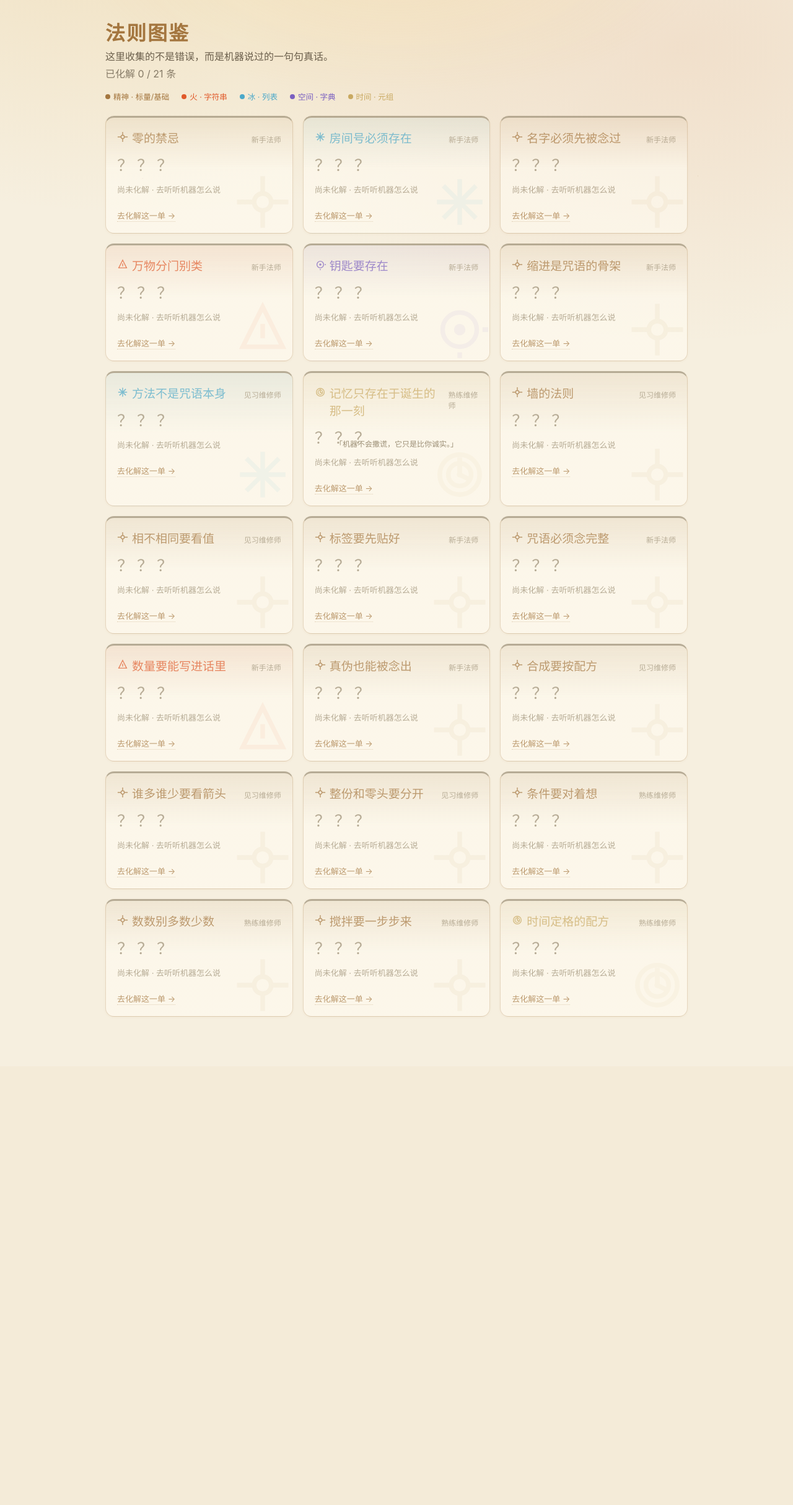
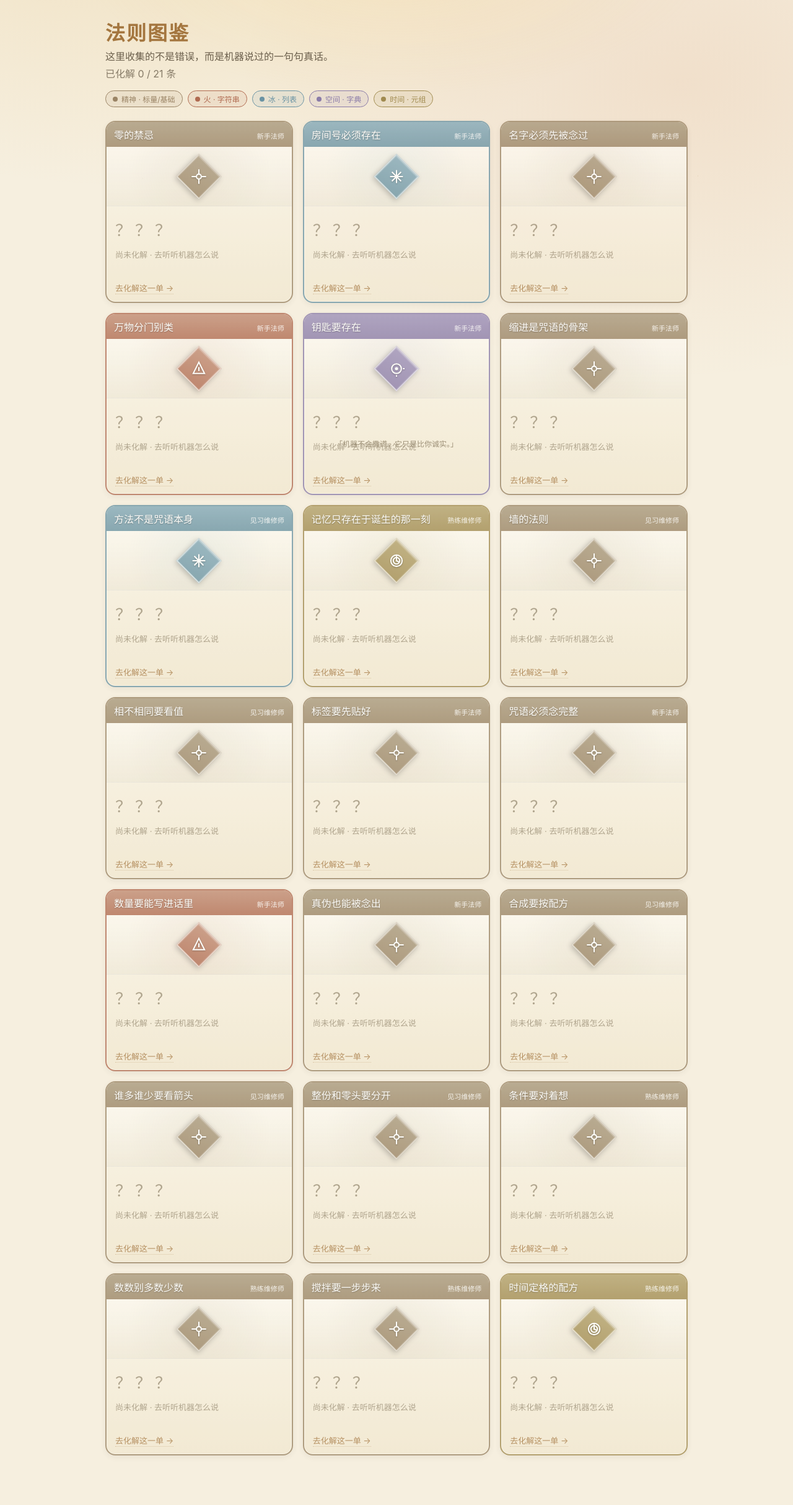
Before and after one commit to langpaian/python-magic-repair, a FastAPI app: page /lore in a window 1280 px wide. Shown: the part 66-2495 px from the top of the page at 62% size. Before the commit the page ends 1707 px from the top, so only its background shows below. Run offline with FastAPI, Linux system fonts and the light colour scheme; data that the repository does not hold is empty.

Commit message:
design: 法则图鉴重做为炉石风卡牌(属性色横幅+中央菱形符文gem+徽章图区+低饱和五色+药丸图例)，符文只出现一次

```diff
--- a/web/static/style.css
+++ b/web/static/style.css
@@ -372,31 +372,70 @@ textarea:focus { border-color: var(--gold-bright); box-shadow: 0 0 0 1px var(--l
 .law-name { font-size: 19px; color: var(--gold); font-family: var(--serif); }
 .law-stage { font-size: 12px; color: var(--ink-faint); margin-left: auto; }
 
-/* 法则图鉴 · 五系属性神秘学配色 */
-.law-card[data-attr] { --attr: #a4763f; --attr-soft: rgba(164, 118, 63, .10); position: relative; overflow: hidden; }
-.law-card[data-attr="fire"]  { --attr: #e05a2b; --attr-soft: rgba(224, 90, 43, .10); }
-.law-card[data-attr="ice"]   { --attr: #4aa8c9; --attr-soft: rgba(74, 168, 201, .10); }
-.law-card[data-attr="space"] { --attr: #7a5fc0; --attr-soft: rgba(122, 95, 192, .10); }
-.law-card[data-attr="time"]  { --attr: #c9a961; --attr-soft: rgba(201, 169, 97, .10); }
+/* 法则图鉴 · 炉石传说风卡牌（五系低饱和 + 中央符文徽记） */
+.law-card[data-attr] { --attr: #9a8465; --attr-light: #a8987c; --attr-soft: rgba(154, 132, 101, .10); }
+.law-card[data-attr="fire"]  { --attr: #b06a50; --attr-light: #c08a72; --attr-soft: rgba(176, 106, 80, .10); }
+.law-card[data-attr="ice"]   { --attr: #6a93a3; --attr-light: #82a8b8; --attr-soft: rgba(106, 147, 163, .10); }
+.law-card[data-attr="space"] { --attr: #8a7ba8; --attr-light: #9c8fb8; --attr-soft: rgba(138, 123, 168, .10); }
+.law-card[data-attr="time"]  { --attr: #a08a4f; --attr-light: #b2a06a; --attr-soft: rgba(160, 138, 79, .10); }
 .law-card {
-  border-top: 3px solid var(--attr);
-  background: linear-gradient(180deg, var(--attr-soft), var(--paper-card) 45%);
+  position: relative; overflow: hidden; padding: 0;
+  background: linear-gradient(180deg, #fdf8ec, #f1e7d0);
+  border: 2px solid var(--attr); border-radius: 16px;
+  box-shadow: inset 0 0 0 1px rgba(255, 255, 255, .45), 0 3px 12px rgba(0, 0, 0, .08);
 }
-.law-card .law-name { color: var(--attr); }
-.law-card.law-grey { border-top-color: var(--ink-faint); }
-.law-sigil { color: var(--attr); display: inline-flex; vertical-align: middle; }
-.law-watermark { position: absolute; right: 2px; bottom: 0; opacity: .09; color: var(--attr); pointer-events: none; }
-.law-watermark svg { width: 92px; height: 92px; }
+.law-card:hover { transform: translateY(-3px); box-shadow: inset 0 0 0 1px rgba(255, 255, 255, .45), 0 9px 28px rgba(0, 0, 0, .15); }
+.law-grey { opacity: .78; }
+.law-banner {
+  display: flex; justify-content: space-between; align-items: baseline; gap: 6px;
+  padding: 8px 12px;
+  background: linear-gradient(180deg, var(--attr-light), var(--attr));
+  color: #fff;
+}
+.law-banner .law-name { font-family: var(--serif); font-size: 16px; color: #fff; text-shadow: 0 1px 2px rgba(0, 0, 0, .35); }
+.law-banner .law-stage { font-size: 11px; color: rgba(255, 255, 255, .9); }
+.law-art {
+  min-height: 96px; display: flex; align-items: center; justify-content: center;
+  background:
+    radial-gradient(circle at 50% 42%, var(--attr-soft), transparent 72%),
+    linear-gradient(180deg, rgba(255, 255, 255, .35), rgba(0, 0, 0, .03));
+  border-bottom: 1px solid rgba(0, 0, 0, .07);
+}
+.law-gem {
+  width: 52px; height: 52px; transform: rotate(45deg);
+  background: linear-gradient(160deg, var(--attr-light), var(--attr));
+  border: 2px solid rgba(255, 255, 255, .6);
+  box-shadow: 0 3px 8px rgba(0, 0, 0, .28), inset 0 1px 2px rgba(255, 255, 255, .5);
+  display: flex; align-items: center; justify-content: center;
+}
+.law-gem svg { transform: rotate(-45deg); width: 26px; height: 26px; color: #fff; filter: drop-shadow(0 1px 1px rgba(0, 0, 0, .35)); }
+.law-badge { width: 74px; filter: drop-shadow(0 3px 8px rgba(0, 0, 0, .22)); }
+.law-body { padding: 12px 14px; }
+.law-body .law-statement { margin: 0 0 8px; }
+.law-body .law-adult { margin: 0; }
+.law-foot { padding: 0 14px 12px; }
+.law-locked { font-size: 24px; color: var(--attr); letter-spacing: 6px; margin: 4px 0; }
+.law-locked-sub { font-size: 12px; color: var(--ink-faint); }
+.law-action {
+  display: inline-block; font-size: 13px; color: var(--attr);
+  border-bottom: 1px dotted var(--attr);
+}
+.law-card:hover .law-action { color: var(--ink); border-color: var(--ink); }
 
-/* 属性图例 */
-.attr-legend { display: flex; flex-wrap: wrap; gap: 8px 20px; margin: 16px 0 6px; font-size: 12.5px; color: var(--ink-soft); }
-.lg-item { display: inline-flex; align-items: center; gap: 5px; color: var(--attr, var(--gold)); }
-.lg-item::before { content: ""; width: 8px; height: 8px; border-radius: 50%; background: var(--attr, var(--gold)); }
-.attr-legend .lg-item[data-attr="fire"]  { --attr: #e05a2b; }
-.attr-legend .lg-item[data-attr="ice"]   { --attr: #4aa8c9; }
-.attr-legend .lg-item[data-attr="space"] { --attr: #7a5fc0; }
-.attr-legend .lg-item[data-attr="time"]  { --attr: #c9a961; }
-.attr-legend .lg-item[data-attr="spirit"]{ --attr: #a4763f; }
+/* 属性图例（低饱和药丸） */
+.attr-legend { display: flex; flex-wrap: wrap; gap: 8px; margin: 16px 0 12px; }
+.lg-item {
+  display: inline-flex; align-items: center; gap: 6px; padding: 4px 11px; border-radius: 20px;
+  font-size: 12px; color: var(--attr, #9a8465);
+  background: var(--attr-soft, rgba(0, 0, 0, .04));
+  border: 1px solid var(--attr, transparent);
+}
+.lg-item::before { content: ""; width: 8px; height: 8px; border-radius: 50%; background: var(--attr, #9a8465); }
+.attr-legend .lg-item[data-attr="fire"]  { --attr: #b06a50; --attr-soft: rgba(176, 106, 80, .10); }
+.attr-legend .lg-item[data-attr="ice"]   { --attr: #6a93a3; --attr-soft: rgba(106, 147, 163, .10); }
+.attr-legend .lg-item[data-attr="space"] { --attr: #8a7ba8; --attr-soft: rgba(138, 123, 168, .10); }
+.attr-legend .lg-item[data-attr="time"]  { --attr: #a08a4f; --attr-soft: rgba(160, 138, 79, .10); }
+.attr-legend .lg-item[data-attr="spirit"]{ --attr: #9a8465; --attr-soft: rgba(154, 132, 101, .10); }
 .law-statement { color: var(--ink-soft); line-height: 1.7; }
 .law-adult { font-size: 13px; color: var(--ink-faint); line-height: 1.6; }
 .mini-badge { width: 84px; margin-top: 10px; filter: drop-shadow(0 0 12px rgba(201, 151, 46, .35)); }
--- a/web/templates/lore.html
+++ b/web/templates/lore.html
@@ -18,21 +18,29 @@
     {% for law in laws %}
       {% set attr = attr_by_law.get(law.name, 'spirit') %}
       <a class="law-card {% if law.name in solved_laws %}law-lit{% else %}law-grey{% endif %}" data-attr="{{ attr }}" href="/ticket/{{ fid_by_law.get(law.name, '') }}">
-        <span class="law-watermark">{{ sigils.get(attr, '')|safe }}</span>
-        <div class="law-head">
-          <span class="law-sigil">{{ sigils.get(attr, '')|safe }}</span>
+        <div class="law-banner">
           <span class="law-name">{{ law.name }}</span>
           <span class="law-stage">{{ law.stage }}</span>
         </div>
+        <div class="law-art">
+          {% if law.name in solved_laws %}
+            <img class="law-badge" src="/badge/{{ law.name }}" alt="{{ law.name }}">
+          {% else %}
+            <div class="law-gem">{{ sigils.get(attr, '')|safe }}</div>
+          {% endif %}
+        </div>
+        <div class="law-body">
           {% if law.name in solved_laws %}
             <p class="law-statement">{{ law.statement }}</p>
             <p class="law-adult">{{ law.adult_note }}</p>
-          <img class="mini-badge" src="/badge/{{ law.name }}" alt="{{ law.name }}">
           {% else %}
             <p class="law-locked">？？？</p>
             <p class="law-locked-sub">尚未化解 · 去听听机器怎么说</p>
           {% endif %}
+        </div>
+        <div class="law-foot">
           <span class="law-action">{% if law.name in solved_laws %}再练一次 →{% else %}去化解这一单 →{% endif %}</span>
+        </div>
       </a>
     {% endfor %}
   </div>
```
Also changed, not shown: other parts of web/static/style.css (+17 -17 lines), site/css/style.css (+78 -39 lines), site/lore.html (+11 -13 lines). Lines whose indentation alone changed are shown as unchanged.
